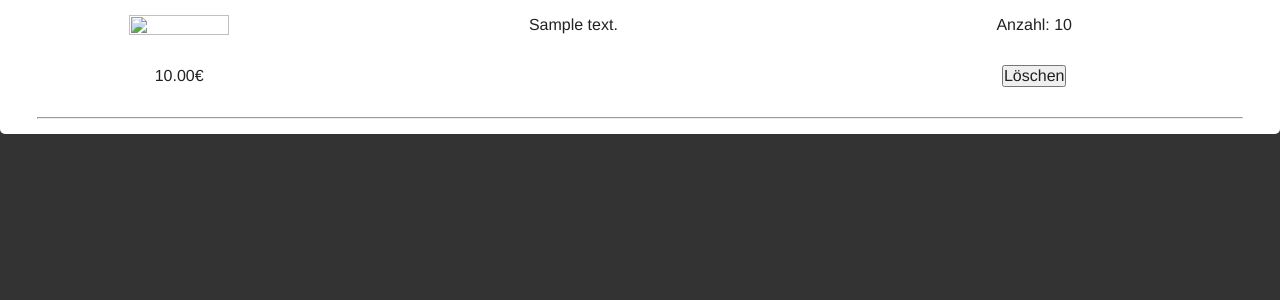
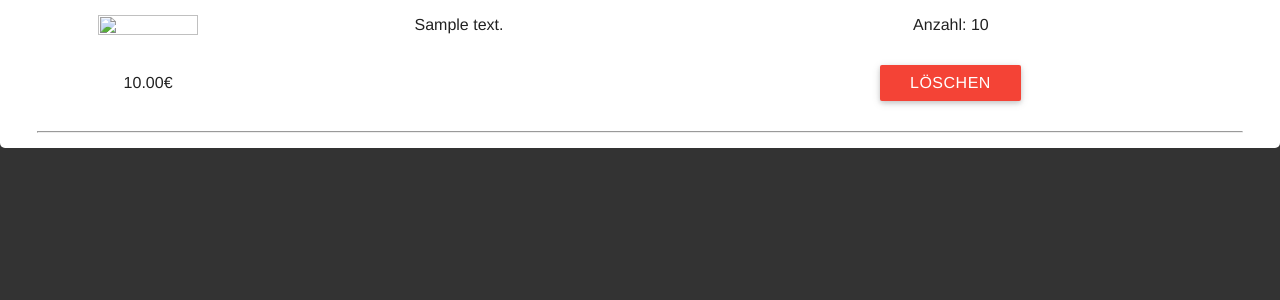
Before and after one commit to kirkozlov/swe, a PHP site: page /anzeigenverwaltungadmin.php in a window 1280 px wide. Shown: the part 64-364 px from the top of the page. Run offline with PHP 8.4, Linux system fonts and the light colour scheme; the visitor is signed in with stand-in values (Sample User, id 1); tables that the repository leaves empty hold one stand-in row (values such as "Sample post"); data that the repository does not hold is empty; some libraries are stand-ins or nearby versions.

Commit message:
Noch mehr buttons

```diff
--- a/anzeigenverwaltungadmin.php
+++ b/anzeigenverwaltungadmin.php
@@ -82,7 +82,7 @@
 										$adr = $obj['results'][0]['formatted_address'];
 										echo '<td>'.$adr.'</td>';
 								echo '<td>
-										<button  onclick="DeleteOnClick('.$key.')">Löschen</button>
+										<button  class="waves-effect waves-light btn red"  onclick="DeleteOnClick('.$key.')">Löschen</button>
 
 									</td>';
 								echo '</tr>';
@@ -109,10 +109,10 @@
 												border-radius:5px;
 												box-shadow: 0px 0px 10px #000;">
 				<div id="ppt" style="align:center;" >
-					<p id="BestP">Sind Sie sicher?</p>
+					<p id="BestP">Sind Sie sicher, dass Sie die Anzeige löschen wollen?</p>
 					<form id="delete" action="" method="post" enctype="multipart/form-data" >
-						<button id="jaB" value="" name="delete">Ja</button>
-						<button id="neinB" onclick="PopUpHide(); return false;">Nein</button>
+						<button class="waves-effect waves-light btn"  id="jaB" value="" name="delete">Ja</button>
+						<button class="waves-effect waves-light btn"  id="neinB" onclick="PopUpHide(); return false;">Nein</button>
 					</form>
 
 				</div>
```
